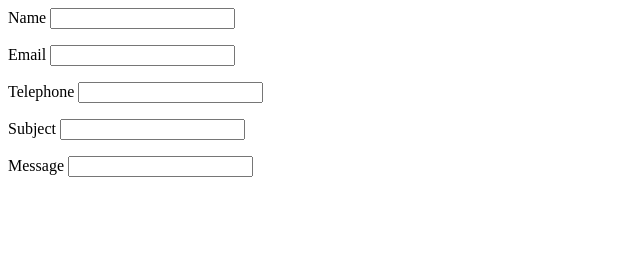
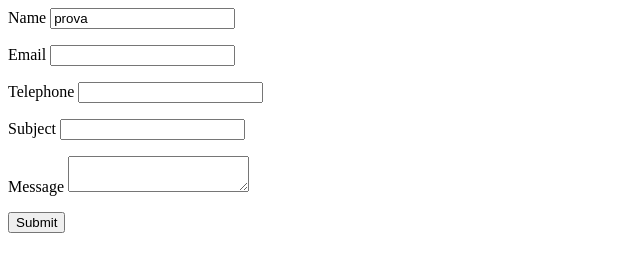
Before and after one commit to vtzika/gulp-git-hooks-demo, a website: page application/contactform.html in a window 1280 px wide. Shown: the whole page, without its empty margins (0-640 px from the left). Drawn offline with Linux system fonts and the light colour scheme.

Commit message:
Edited the html file

```diff
--- a/application/contactform.html
+++ b/application/contactform.html
@@ -6,31 +6,34 @@
 <body>
 
 
-	<form>
+	<form name="contactform">
 
 		<label>Name</label>
-		<input type="text">
+		<input type="text" value="prova" name="xname" class="valid">
 		<p></p>
 
 		<label>Email</label>
-		<input type="email">
+		<input type="email" name="xemail" class="valid">
 		<p></p>
 
 		<label>Telephone</label>
-		<input type="number">
+		<input type="text" name="xtelephone" class="valid">
 		<p></p>
 
 		<label>Subject</label>
-		<input type="text">
+		<input type="text" name="xsubject" class="valid">
 		<p></p>
 
 		<label>Message</label>
-		<input type="text">
+		<textarea type="text" name="xmessage" class="valid"></textarea>
 		<p></p>
+
+		<button type="button" id="submit">Submit</button>
 
 	</form>
 
 
-
+<script type="text/javascript" src="js/validation.js"></script>
+<script type="text/javascript" src="js/formValidator.js"></script>
 </body>
 </html>
--- a/application/js/formValidator.js
+++ b/application/js/formValidator.js
@@ -47,7 +47,7 @@ var formValidator = (function() {
         if (validator) {
             return false;
         }
-        return "ERROR";
+        return 'ERROR';
     };
 
     var liveValidation = function(field, keyPress) {
```
Also changed, not shown: application/js/validation.js (added).
